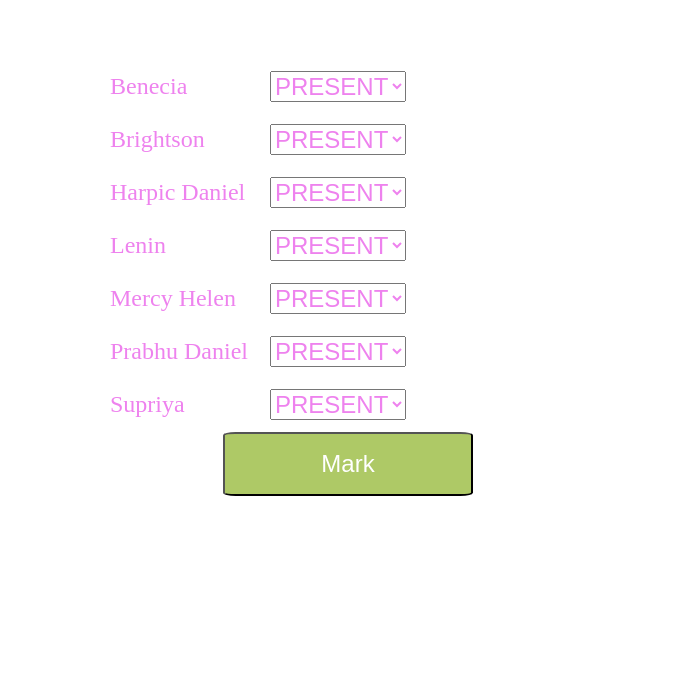
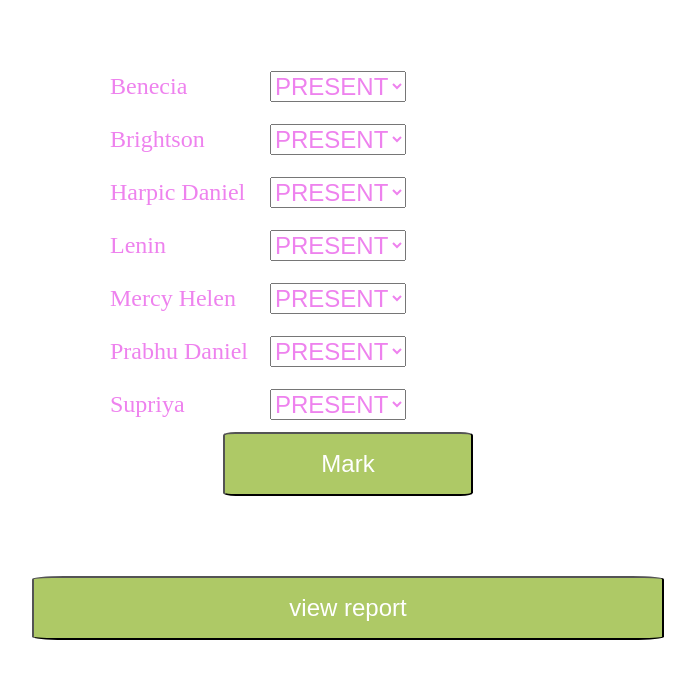
Before and after one commit to strongbasement/Zion, a plain HTML site: page index.html in a window 1280 px wide. Shown: the part 79-758 px from the top of the page, without its empty margins (292-987 px from the left). Drawn offline with nearby package versions, Linux system fonts and the light colour scheme.

Commit message:
Update index.html

```diff
--- a/index.html
+++ b/index.html
@@ -55,6 +55,27 @@
             justify-content: center;
             align-items: center;
         }
+        #butr
+        {
+            background-color:rgba(120, 165, 0,0.6);
+            border-radius: 5%;
+            font-size: 24px;
+            color: white;
+            padding: 1rem;
+            width:50%;
+            cursor: pointer;
+            &:hover{
+                color: green;
+            }
+        }
+        #butty1
+        {
+            display:flex;
+            flex-direction: column;
+            align-items: center;
+            justify-content: center;
+            align-items: center;
+        }
     </style>
 
     <h1 class="title"><span class="auto"></span></h1>
@@ -95,6 +116,8 @@
     <div id="butty">    <button id="but" onclick="waiter()"  type="" >Mark</button>
     </div>
     </form>
+    <div id="butty1">    <button id="butr"   onclick="window.location.href='https://docs.google.com/spreadsheets/d/12Rjv7YDYfO3U09yjp1enXkNj8hSkB5gvvztmBFfvsEw/edit?usp=sharing';" >view report</button>
+    </div>
 <script>
     function waiter()
     {
```
